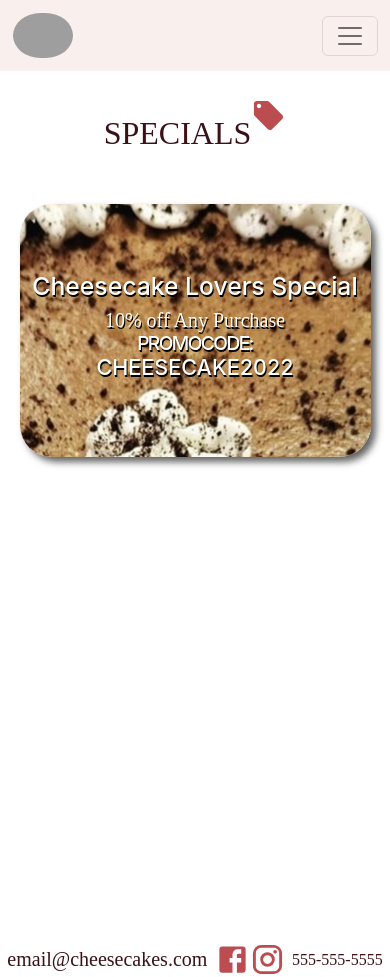
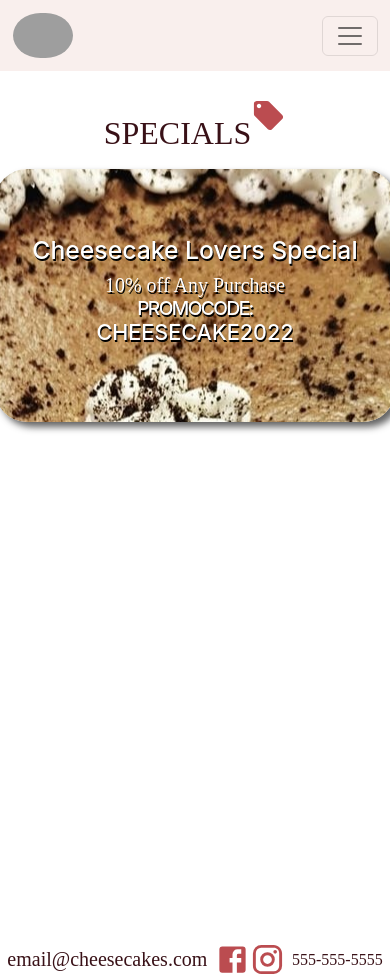
Before and after one commit to a-cole55/cheesecakes2.0, a React (Create React App) app: page /specials in a window 390 px wide. Built offline with nearby package versions, Linux system fonts and the light colour scheme; grey boxes are pictures that could not be loaded; a web font is replaced by a local one.

Commit message:
specials page updated

```diff
--- a/src/pages/Specials.css
+++ b/src/pages/Specials.css
@@ -12,9 +12,9 @@
 }
 .coupon{
     height:30vh;
-    width:40%;
+    width:600px;
     border-radius: 2em;
-    margin-top: 3%;
+    margin-top: 1%;
     display: flex;
     flex-direction: column;
     justify-content: center;
@@ -31,16 +31,21 @@
     text-shadow: black 1px 2px;
 }
 
-@media screen and (max-width:950px){
+@media screen and (max-width:690px){
     .coupon{
-        width:60%;
-        margin-top: 10%;
+        width:500px;
+    }
+    .hide{
+        display: none;
     }
   }
-
-@media screen and (max-width:448px){
+  @media screen and (max-width:550px){
     .coupon{
-        width:90%;
-        margin-top: 10%;
+        width:450px;
     }
   }
+@media screen and (max-width:500px){
+    .coupon{
+        max-width:400px;
+    }
+  }
--- a/src/pages/Specials.js
+++ b/src/pages/Specials.js
@@ -14,7 +14,7 @@
         transition={transition}>
             <div className="specialsHeading">
                 <h1>Specials</h1>
-                <LocalOfferIcon className="shop discount" fontSize="large"/>
+                <LocalOfferIcon className="shop discount hide" fontSize="large"/>
             </div>
             <motion.div
             className="coupon"
```
